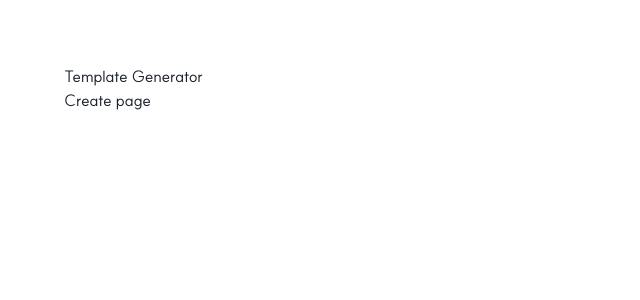
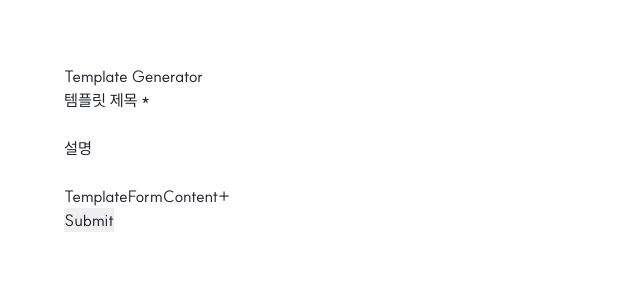
Before and after one commit to Heojiyeon/template-generator-playground, a Next.js app: page /create in a window 1280 px wide. Shown: the top 300 px of the page, without its empty margins (0-640 px from the left). Built offline with nearby package versions, Linux system fonts and the light colour scheme.

Commit message:
feat: 템플릿 기본 문항 및 추가 기능 초기 로직 개발

```diff
--- /dev/null
+++ b/src/components/TemplateForm/TemplateFormContent.tsx
@@ -0,0 +1,48 @@
+import { UseFieldArrayReturn, UseFormRegister } from 'react-hook-form';
+
+import { FormValues } from '.';
+
+type TemplateFormContentProp = {
+  fieldArray: UseFieldArrayReturn<FormValues, 'questions', 'id'>;
+  register: UseFormRegister<FormValues>;
+};
+
+export default function TemplateFormContent({
+  fieldArray,
+  register,
+}: TemplateFormContentProp) {
+  const { fields, append, remove } = fieldArray;
+
+  return (
+    <div>
+      TemplateFormContent
+      <button
+        onClickCapture={e => e.preventDefault()}
+        onClick={() =>
+          append({
+            type: 'text',
+            title: '',
+            description: '',
+            option: false,
+            isRequired: false,
+          })
+        }
+      >
+        +
+      </button>
+      {fields.map((field, idx) => (
+        <li key={field.id}>
+          <div>{field.type}</div>
+          <input
+            {...register(`questions.${idx}.title` as const)}
+            defaultValue={field.title}
+          />
+          <input
+            {...register(`questions.${idx}.description` as const)}
+            defaultValue={field.description}
+          />
+        </li>
+      ))}
+    </div>
+  );
+}
--- /dev/null
+++ b/src/components/TemplateForm/TemplateFormHeader.tsx
@@ -0,0 +1,34 @@
+import styled from '@emotion/styled';
+import { UseFormRegister } from 'react-hook-form';
+
+import { FormValues } from '.';
+
+type TemplateFormHeaderProp = {
+  register: UseFormRegister<FormValues>;
+};
+
+export default function TemplateFormHeader({
+  register,
+}: TemplateFormHeaderProp) {
+  return (
+    <div>
+      <InputContainer>
+        <label htmlFor="template-title">템플릿 제목 *</label>
+        <input
+          id="template-title"
+          defaultValue="제목이 없는 템플릿"
+          {...register('templateTitle')}
+        />
+      </InputContainer>
+      <InputContainer>
+        <label>설명</label>
+        <input {...register('templateSubscription')} />
+      </InputContainer>
+    </div>
+  );
+}
+
+const InputContainer = styled('div')`
+  display: flex;
+  flex-direction: column;
+`;
--- /dev/null
+++ b/src/components/TemplateForm/index.tsx
@@ -0,0 +1,48 @@
+import { SubmitHandler, useFieldArray, useForm } from 'react-hook-form';
+
+import TemplateFormContent from './TemplateFormContent';
+import TemplateFormHeader from './TemplateFormHeader';
+
+export type FormValues = {
+  templateTitle: string;
+  templateSubscription?: string;
+  questions?: {
+    type: string;
+    title: string;
+    description?: string;
+    option?: boolean;
+    details?: string[];
+    isRequired: boolean;
+  }[];
+};
+
+export default function TemplateForm() {
+  const {
+    control,
+    register,
+    handleSubmit,
+    watch,
+    formState: { errors },
+  } = useForm<FormValues>({
+    defaultValues: {
+      templateTitle: '',
+      templateSubscription: '',
+      questions: [],
+    },
+  });
+
+  const fieldArray = useFieldArray({
+    name: 'questions',
+    control,
+  });
+
+  const onSubmit: SubmitHandler<FormValues> = data => console.log(data);
+
+  return (
+    <form onSubmit={handleSubmit(onSubmit)}>
+      <TemplateFormHeader register={register} />
+      <TemplateFormContent fieldArray={fieldArray} register={register} />
+      <input type="submit" />
+    </form>
+  );
+}
--- a/src/pages/create/index.tsx
+++ b/src/pages/create/index.tsx
@@ -1,3 +1,9 @@
+import TemplateForm from '@/components/TemplateForm';
+
 export default function Create() {
-  return <div>Create page</div>;
+  return (
+    <>
+      <TemplateForm />
+    </>
+  );
 }
```
